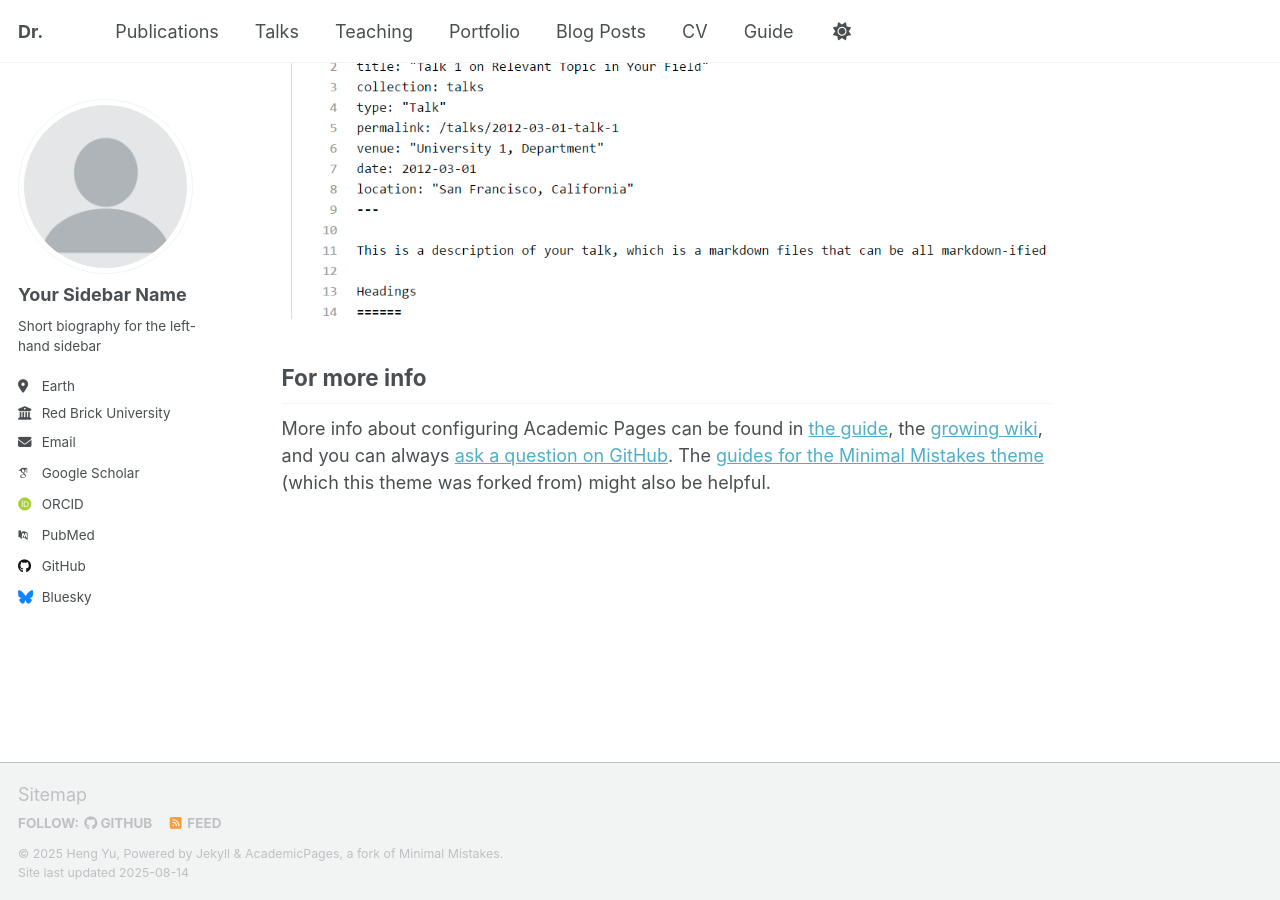
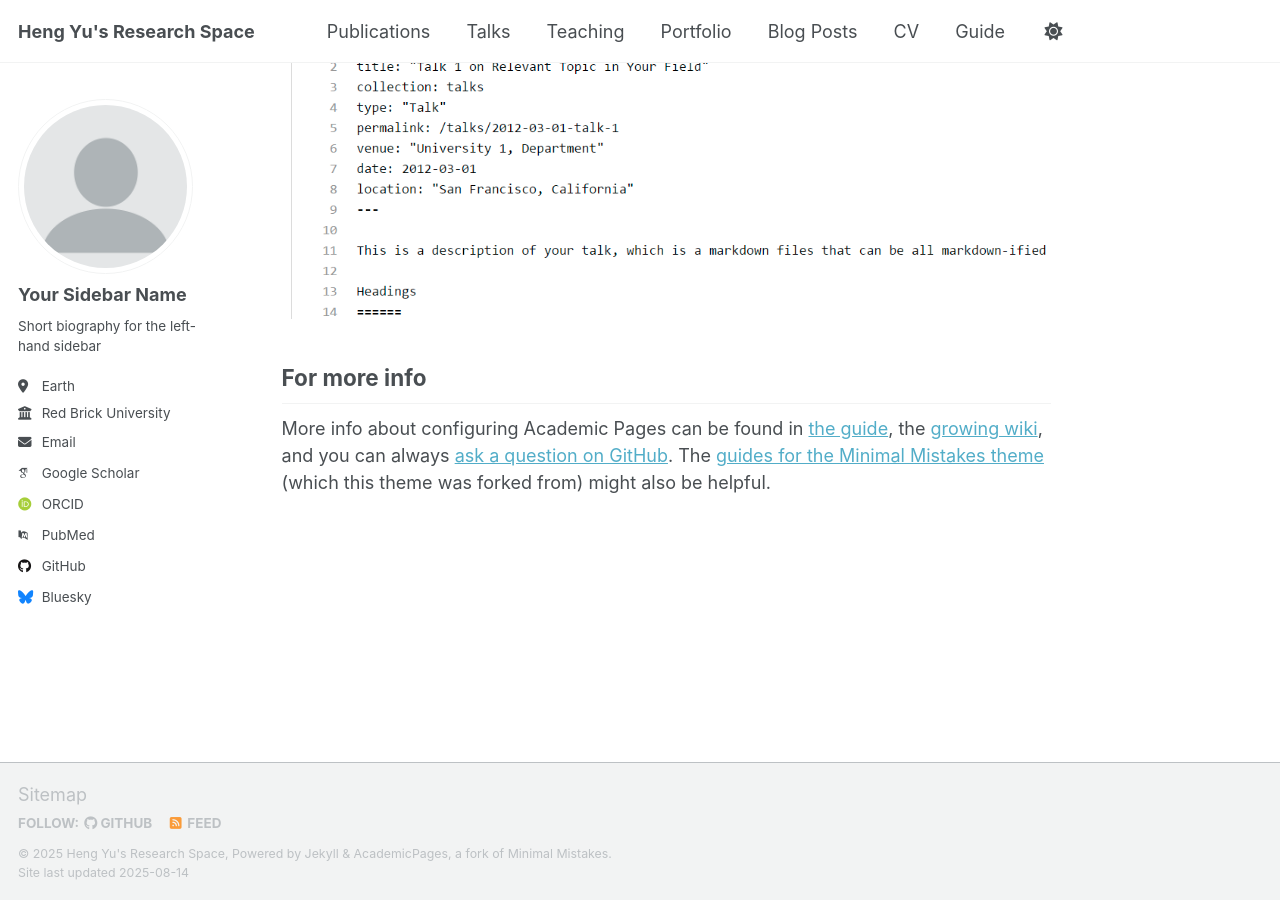
Before and after one commit to eleyuheng/eleyuheng.github.io, a Jekyll site: the page built from _pages/about.md, in a window 1280 px wide and 900 px high, scrolled down 2880 px. Built offline with Jekyll 4.4.1, drawn with Linux system fonts in a browser that asks for light colours; some web fonts are replaced; a script that is not in the unit is left out.

Commit message:
Update _config.yml

```diff
--- a/_config.yml
+++ b/_config.yml
@@ -9,13 +9,13 @@
 # Basic Site Settings
 locale                   : "en-US"
 site_theme               : "default" # Currently available options are "default", "air"
-title                    : "Dr."
+title                    : "Heng Yu's Research Space"
 title_separator          : "-"
-name                     : &name "Heng Yu"
-description              : &description "@unnc_cs"
+name                     : &name ""
+description              : &description ""
 url                      : https://eleyh-embsys.github.io # the base hostname & protocol for your site e.g. "https://[your GitHub username].github.io" or if you already have some other page hosted on Github then use "https://[your GitHub username].github.io/[Your Repo Name]"
 baseurl                  : "" # the subpath of your site, e.g. "/blog"
-repository               : "eleyh-embsys/eleyh-embsys.github.io"
+repository               : "eleyuheng/eleyuheng.github.io"
 
 # Site Author - The following control what appear as part of the author content on the side bar.
 #               If a field is blank the icon and link will not appear, otherwise it will be shown.
```
